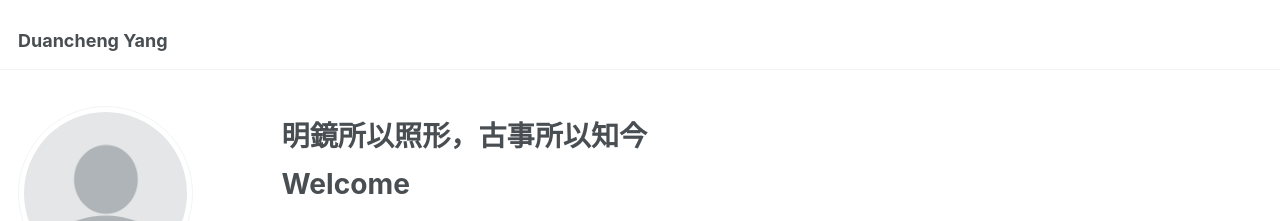
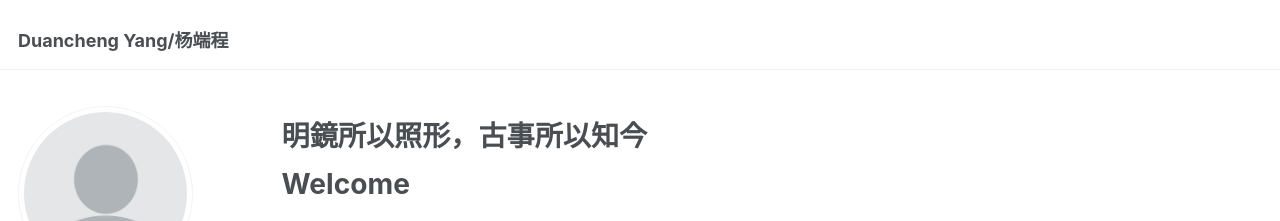
Before and after one commit to DCYeo/dcyeo.github.io, a Jekyll site: the page built from _pages/about.md, in a window 1280 px wide. Shown: the top 221 px of the page. Built offline with Jekyll 4.4.1, drawn with Linux system fonts in a browser that asks for light colours.

Commit message:
Update _config.yml

```diff
--- a/_config.yml
+++ b/_config.yml
@@ -9,7 +9,7 @@
 # Basic Site Settings
 locale                   : "en-US"
 site_theme               : "default"
-title                    : "Duancheng Yang"
+title                    : "Duancheng Yang/杨端程"
 title_separator          : "-"
 name                     : &name "Your Name"
 description              : &description "personal description"
```
